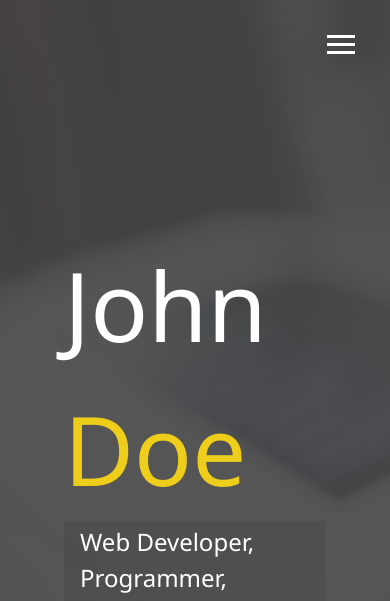
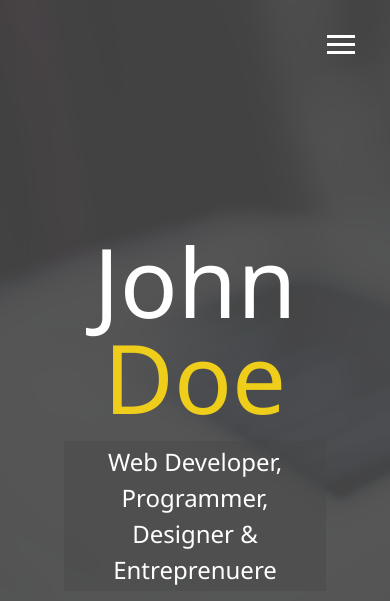
Before and after one commit to LamaDabbeet/Modern-Portfolio, a website: page dist/index.html in a window 390 px wide. Shown: the top 601 px of the page. Drawn offline with Linux system fonts and the light colour scheme.

Commit message:
Added Media Queries and overlay responsive

```diff
--- a/scss/_config.scss
+++ b/scss/_config.scss
@@ -26,3 +26,27 @@ $background-opacity: 0.9;
     }
   }
 }
+// Media Query Mixins
+@mixin mediaSm {
+  @media screen and (max-width: 500px) {
+    @content;
+  }
+}
+
+@mixin mediaMd {
+  @media screen and (max-width: 768px) {
+    @content;
+  }
+}
+
+@mixin mediaLg {
+  @media screen and (min-width: 769px) and (max-width: 1170px) {
+    @content;
+  }
+}
+
+@mixin mediaXl {
+  @media screen and (min-width: 1171px) {
+    @content;
+  }
+}
--- /dev/null
+++ b/scss/_mobile.scss
@@ -0,0 +1,47 @@
+// Wide Screens
+
+@include mediaXl {
+}
+//Desktop & Laptops
+@include mediaLg {
+} //Tablet & Small Laptop
+@include mediaMd {
+  main {
+    align-items: center;
+    text-align: center;
+  }
+  .lg-heading {
+    line-height: 1;
+    margin-bottom: 1rem;
+  }
+  ul.menu-nav,
+  div.menu-branding {
+    float: none;
+    width: 100%;
+    min-height: 0;
+    &.show {
+      transform: translate3d(0, 0, 0);
+    }
+  }
+  .menu-nav {
+    height: 75vh;
+    transform: translate3d(-100%, 0, 0);
+    font-size: 24px;
+  }
+  .menu-branding {
+    height: 25vh;
+    transform: translate3d(100%, 0, 0);
+    .portrait {
+      background: url(../img/portrait_small.jpg);
+      width: 140px;
+      height: 140px;
+    }
+  }
+}
+
+// Smartphones
+@include mediaSm {
+  main#home h1 {
+    margin-top: 10vh;
+  }
+}
--- a/scss/main.scss
+++ b/scss/main.scss
@@ -1,6 +1,6 @@
 @import "config";
 @import "menu";
-
+@import "mobile";
 * {
   box-sizing: border-box;
 }
```
Also changed, not shown: dist/css/main.css.
